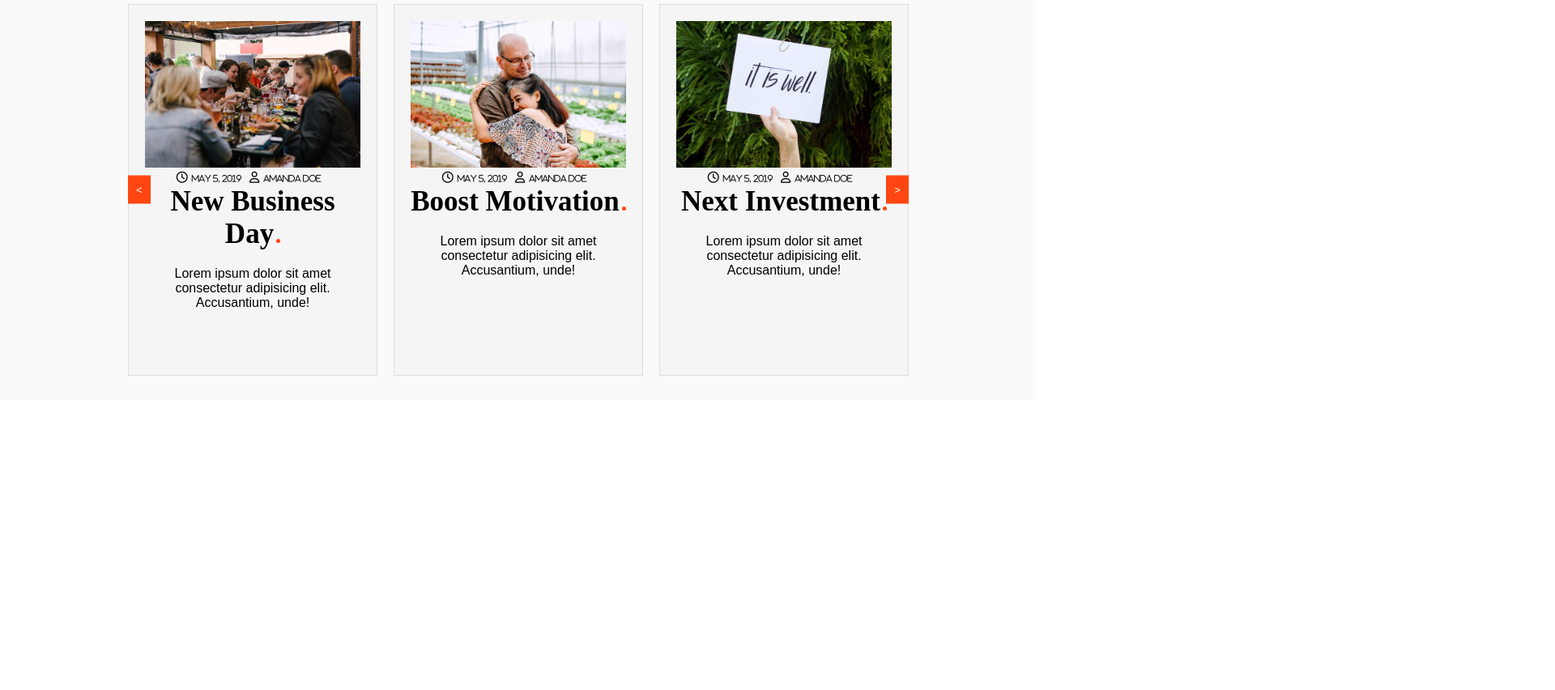
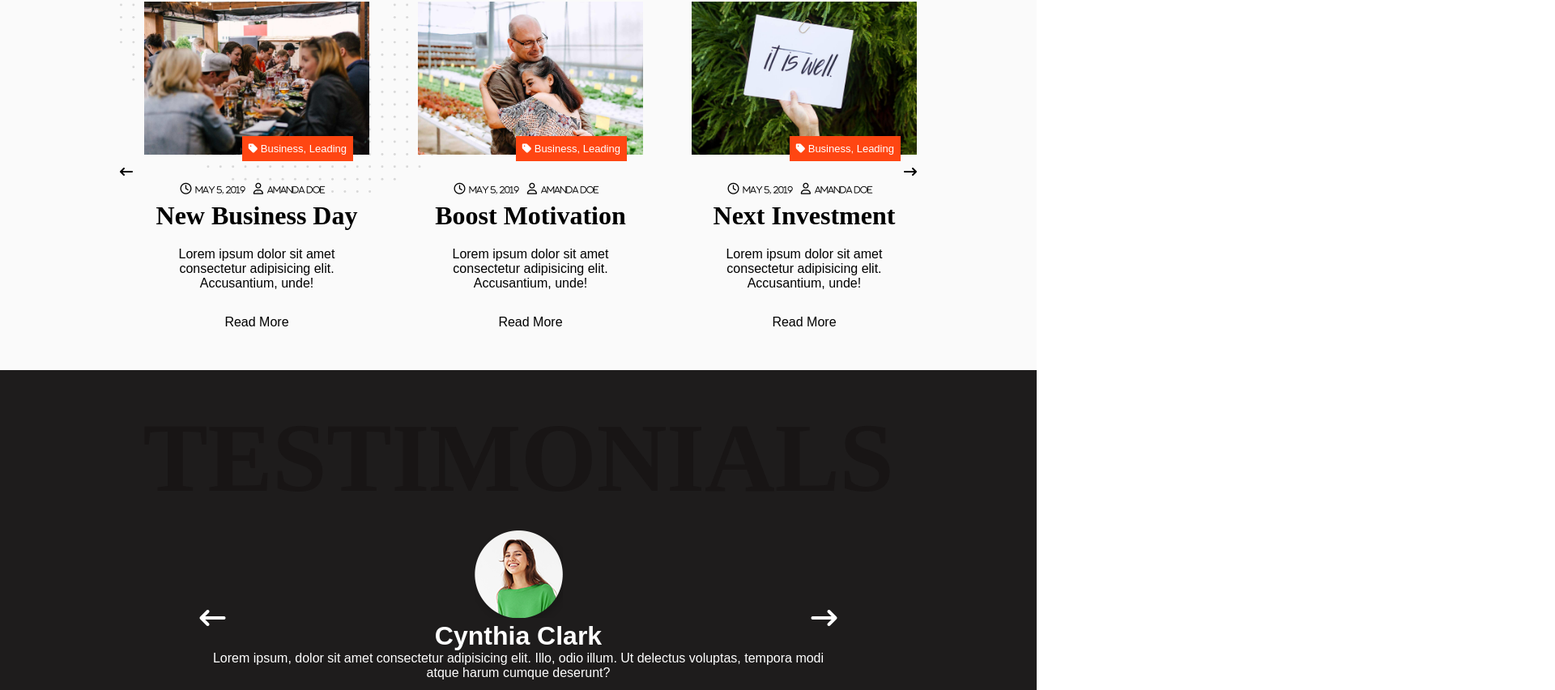
Before and after one commit to EliaPennoni/proj-html-vuejs, a Vue app: page / in a window 1280 px wide. Shown: the part 2488-3340 px from the top of the page at 81% size, 1920 px wide, since content can reach past the window. Before the commit the page ends 2982 px from the top, so only its background shows below. Built offline with nearby package versions, Linux system fonts and the light colour scheme.

Commit message:
avanzamento sezioni 7 e 8

```diff
--- a/src/components/AppMain.vue
+++ b/src/components/AppMain.vue
@@ -4,6 +4,8 @@ import JasonBickford from "./MainSections/JasonBickford.vue";
 import UpcomingEvent from "./MainSections/UpcomingEvent.vue";
 import CreativeLeader from "./MainSections/CreativeLeader.vue";
 import LatestNews from "./MainSections/LatestNews.vue";
+import Testimonials from "./MainSections/Testimonials.vue";
+import Picture from "./MainSections/Picture.vue";
 export default {
   data() {
     return {};
@@ -14,6 +16,8 @@ export default {
     UpcomingEvent,
     CreativeLeader,
     LatestNews,
+    Testimonials,
+    Picture,
   },
 };
 </script>
@@ -28,6 +32,10 @@ export default {
   <CreativeLeader />
 
   <latestNews />
+
+  <Testimonials />
+
+  <Picture />
 </template>
 
 <style lang="scss">
--- a/src/components/MainSections/LatestNews.vue
+++ b/src/components/MainSections/LatestNews.vue
@@ -29,25 +29,33 @@ export default {
         },
       ],
       currentIndex: 0, // Indice attuale, inizia con 0
+      visibleCardsCount: 3,
     };
   },
   computed: {
     visibleCards() {
       // Ritorna solo le 3 card visibili in base all'indice corrente
-      return this.cards.slice(this.currentIndex, this.currentIndex + 3);
+      return this.cards.slice(
+        this.currentIndex,
+        this.currentIndex + this.visibleCardsCount
+      );
     },
   },
   methods: {
     next() {
       // Aumenta l'indice solo se ci sono altre card da mostrare
-      if (this.currentIndex < this.cards.length - 3) {
+      if (this.currentIndex < this.cards.length - this.visibleCardsCount) {
         this.currentIndex++;
+      } else {
+        this.currentIndex = 0;
       }
     },
     prev() {
       // Riduci l'indice solo se non siamo già alla prima card
       if (this.currentIndex > 0) {
         this.currentIndex--;
+      } else {
+        this.currentIndex = this.cards.length - this.visibleCardsCount;
       }
     },
   },
@@ -59,36 +67,49 @@ export default {
 <template>
   <div class="background">
     <div class="container">
+      <img class="pixel" src="/teach/svg/svg-4.svg" alt="" />
       <h3>Latest News</h3>
       <p>Lorem ipsum dolor sit amet consectetur adipisicing elit.</p>
+
       <div class="carousel-container">
         <div class="carousel">
-          <div class="cards">
-            <div
-              v-for="(card, index) in visibleCards"
-              :key="index"
-              class="card"
-            >
+          <!-- Aggiungi il `translateX` per spostare il blocco delle card -->
+          <div
+            class="cards"
+            :style="{
+              transform: `translateX(-${
+                currentIndex * (100 / visibleCardsCount)
+              }%)`,
+            }"
+          >
+            <div v-for="(card, index) in cards" :key="index" class="card">
               <img :src="card.img" alt="" />
-              <span
-                ><i class="fa-regular fa-clock fa-sm"
+              <span>
+                <i class="fa-regular fa-clock fa-sm"
                   ><a href="">May 5, 2019</a></i
-                ><i class="fa-regular fa-user fa-sm"
+                >
+                <i class="fa-regular fa-user fa-sm"
                   ><a href="">Amanda Doe</a></i
-                ></span
-              >
-              <h3>{{ card.title }}</h3>
+                >
+              </span>
+              <button><i class="fa-solid fa-tag"></i> Business, Leading</button>
+              <h4>{{ card.title }}</h4>
               <p>{{ card.description }}</p>
+              <span>Read More</span>
             </div>
           </div>
         </div>
-
-        <button @click="prev" class="carousel-btn left">&lt;</button>
-        <button @click="next" class="carousel-btn right">&gt;</button>
+        <div class="arrow-left">
+          <i @click="prev" class="fa-solid fa-arrow-left-long"></i>
+        </div>
+        <div class="arrow-right">
+          <i @click="next" class="fa-solid fa-arrow-right-long"></i>
+        </div>
       </div>
     </div>
   </div>
 </template>
+
 
 <style lang="scss" scoped>
 @use "/src/assets/scss/general.scss" as *;
@@ -102,16 +123,31 @@ export default {
   width: 80%;
   margin: 0 auto;
   padding: 20px;
+  position: relative;
+}
+.pixel {
+  position: absolute;
+  top: -10%;
+}
+.container h3,
+.container p {
+  position: relative; /* Non serve z-index, l'immagine si posiziona sotto */
+  text-align: center;
+  z-index: 2; /* Assicurati che siano sopra l'immagine */
 }
 .container h3 {
-  font-size: 35px;
   font-family: "Libre Baskerville", serif;
   margin-bottom: 20px;
   text-align: center;
+  font-size: 40px;
+  font-weight: 600;
+}
+.container > p {
+  text-align: center;
+  margin-bottom: 30px;
 }
 .container p {
-  text-align: center;
-  margin-bottom: 60px;
+  margin-bottom: 30px;
 }
 .container h3::after {
   content: "";
@@ -133,6 +169,39 @@ export default {
 .carousel {
   display: flex;
   width: 100%;
+  position: relative;
+  overflow: hidden; /* Nasconde le card extra */
+}
+
+.cards {
+  display: flex;
+  width: 100%; /* Fa in modo che le card si dispongano in fila */
+  transition: transform 0.5s ease; /* Aggiungi transizione per uno scorrimento fluido */
+}
+
+.card {
+  width: calc(((100% / 3) - 10px));
+  flex-shrink: 0; /* Mantiene la larghezza della card costante */
+  padding: 20px;
+  margin: 10px;
+  text-align: center;
+  position: relative;
+}
+
+.arrow-left,
+.arrow-right {
+  position: absolute;
+  top: 50%;
+  cursor: pointer;
+  z-index: 10;
+}
+
+.arrow-left {
+  left: 0px;
+}
+
+.arrow-right {
+  right: 0px;
 }
 
 .cards {
@@ -140,23 +209,31 @@ export default {
   transition: transform 0.5s ease; /* Transizione fluida per lo scorrimento */
 }
 
-.card {
-  width: calc(100% / 3); /* Ogni card ha larghezza fissa, per mostrare 3 card */
-  padding: 20px;
-  background-color: #f5f5f5;
-  margin: 10px;
-  text-align: center;
-  border: 1px solid #ddd;
+.card button {
+  position: absolute;
+  top: 42%;
+  right: 40px;
+  padding: 8px;
+  background-color: #ff4612;
+  border: none;
+  color: white;
+  font-size: small;
+}
+.card h4 {
+  font-size: xx-large;
+  font-family: "Libre Baskerville", serif;
+  margin-bottom: 20px;
+  margin-top: 5px;
 }
 .card img {
   width: 100%;
+  margin-bottom: 30px;
 }
 
 .carousel-btn {
   position: absolute;
   top: 50%;
   transform: translateY(-50%);
-  background-color: #ff4612;
   color: white;
   border: none;
   padding: 10px;
--- /dev/null
+++ b/src/components/MainSections/Picture.vue
@@ -0,0 +1,19 @@
+<script>
+export default {
+  data() {},
+  methods: {},
+};
+</script>
+
+<template>
+  <div class="background">
+    <img src="/public/teach/img/h1-img-04.jpg" alt="" />
+  </div>
+</template>
+
+<style lang="scss" scoped>
+@use "/src/assets/scss/general.scss" as *;
+.background {
+  width: 100%;
+}
+</style>
--- /dev/null
+++ b/src/components/MainSections/Testimonials.vue
@@ -0,0 +1,139 @@
+<script>
+export default {
+  data() {
+    return {
+      headerImg: [
+        {
+          logoImg: "/teach/img/h3-img-04.png",
+          info: "Cynthia Clark",
+          description:
+            "Lorem ipsum, dolor sit amet consectetur adipisicing elit. Illo, odio illum. Ut delectus voluptas, tempora modi atque harum cumque deserunt?",
+        },
+        {
+          logoImg: "/teach/img/h3-img-07.png",
+          info: "Clarice Hastings",
+          description:
+            "Lorem ipsum, dolor sit amet consectetur adipisicing elit. Illo, odio illum. Ut delectus voluptas, tempora modi atque harum cumque deserunt?",
+        },
+        {
+          logoImg: "/teach/img/h3-img-08.png",
+          info: "Brenda Kelly",
+          description:
+            "Lorem ipsum, dolor sit amet consectetur adipisicing elit. Illo, odio illum. Ut delectus voluptas, tempora modi atque harum cumque deserunt?",
+        },
+      ],
+      index: 0,
+    };
+  },
+  methods: {
+    imgPlus() {
+      if (this.index < this.headerImg.length - 1) {
+        return this.index++;
+      } else {
+        this.index = 0;
+      }
+    },
+    imgMinus() {
+      if (this.index > 0) {
+        return this.index--;
+      } else {
+        this.index = this.headerImg.length - 1;
+      }
+    },
+  },
+};
+</script>
+
+<template>
+  <div class="background">
+    <div class="container">
+      <div class="letters">
+        <span>T</span>
+        <span>E</span>
+        <span>S</span>
+        <span>T</span>
+        <span>I</span>
+        <span>M</span>
+        <span>O</span>
+        <span>N</span>
+        <span>I</span>
+        <span>A</span>
+        <span>L</span>
+        <span>S</span>
+      </div>
+      <div class="faces">
+        <div class="images">
+          <img :src="headerImg[index].logoImg" alt="" />
+        </div>
+        <div class="info">
+          <h1>
+            {{ headerImg[index].info }}
+          </h1>
+          <p>{{ headerImg[index].description }}</p>
+        </div>
+        <div class="arrow-right">
+          <i @click="imgPlus()" class="fa fa-arrow-right-long fa-2x"></i>
+        </div>
+        <div class="arrow-left">
+          <i @click="imgMinus()" class="fa fa-arrow-left-long fa-2x"></i>
+        </div>
+      </div>
+    </div>
+  </div>
+</template>
+
+<style lang="scss" scoped>
+@use "/src/assets/scss/general.scss" as *;
+.background {
+  background-color: #1e1c1c;
+  width: 100%;
+}
+.container {
+  width: 80%;
+  margin: 0 auto;
+  padding: 20px;
+}
+.letters {
+  display: flex;
+  justify-content: center; /* Centra gli span orizzontalmente */
+  align-items: center; /* Centra gli span verticalmente */
+  background-color: #1e1c1c;
+  width: 80%;
+  margin: 0 auto;
+  padding: 20px;
+}
+.letters span {
+  background-color: #1e1c1c;
+  color: #181515;
+  font-size: 120px;
+  font-family: "Libre Baskerville", serif;
+  font-weight: 700;
+}
+.faces {
+  display: flex;
+  flex-direction: column;
+  justify-content: center;
+  align-items: center;
+  text-align: center;
+  color: white;
+  width: 80%;
+  margin: 0 auto;
+  position: relative;
+  transition: transform 0.5s ease;
+}
+.arrow-left,
+.arrow-right {
+  position: absolute;
+  top: 50%;
+  cursor: pointer;
+  z-index: 10;
+}
+
+.arrow-left {
+  left: 0px;
+}
+
+.arrow-right {
+  right: 0px;
+}
+</style>
```
